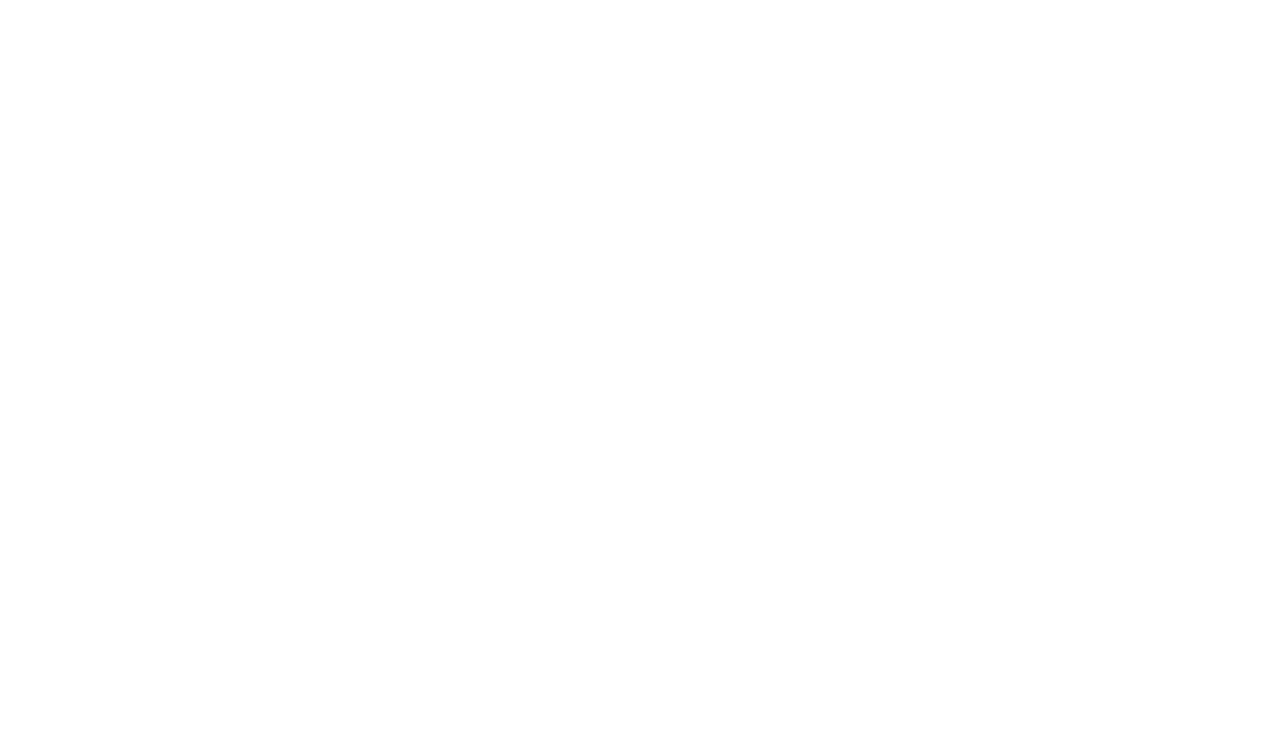
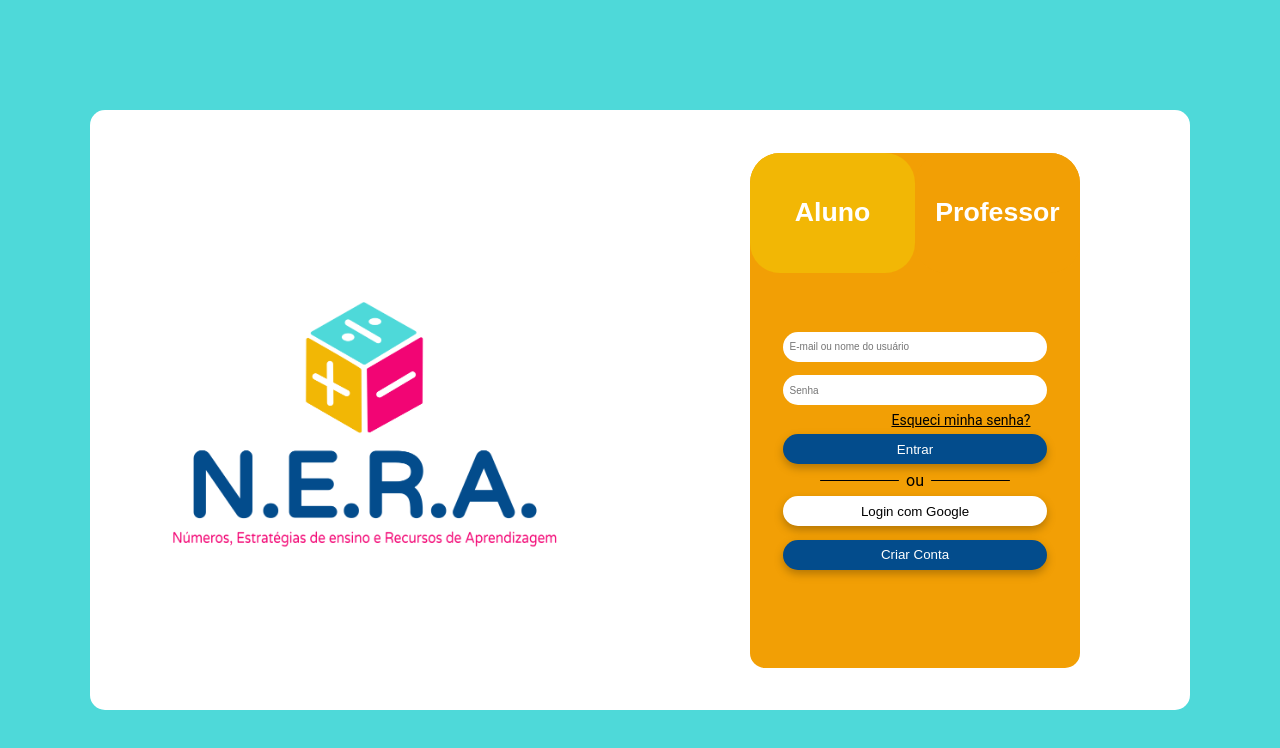
Before and after one commit to ViniciusCalo/NERA_Front, a React (Create React App) app: page /loginProfessor in a window 1280 px wide. Before the commit this address had no page. Shown: the top 748 px of the page. Built offline with nearby package versions, Linux system fonts and the light colour scheme.

Commit message:
update 2 files, copy 3 files, move 3 files and create 1 file

```diff
--- a/src/App.js
+++ b/src/App.js
@@ -4,7 +4,8 @@
 import Trilha from './pages/Trilha'
 import Modulo from './pages/Modulo'
 import Questao from './pages/Questao'
-import Login from './pages/LoginAluno';
+import LoginAluno from './pages/LoginAluno';
+import LoginProf from './pages/LoginProf';
 import { BrowserRouter, Routes, Route } from "react-router-dom";
 
 
@@ -20,7 +21,8 @@
           <Route path="trilha" element={<Trilha />} />
           <Route path="modulo" element={<Modulo />} />
           <Route path="questao" element={<Questao />} />
-          <Route path="login" element={<Login/>}/>
+          <Route path="loginAluno" element={<LoginAluno/>}/>
+          <Route path="loginProfessor" element={<LoginProf/>}/>
         </Route>
       </Routes>
     </BrowserRouter>
--- a/src/components/TelaLogin/index.js
+++ b/src/components/TelaLoginAluno/index.js
@@ -4,18 +4,14 @@
 
 
 
-const TelaLogin = () => {
+const TelaLoginAluno = () => {
   return (
     <C.Box>
         <C.Logo src={Logo}/>
         <C.Container>
         <C.DivButton>
-        <C.ButtonAlu>
-            <h1 class="h1Aluno">Aluno</h1>
-          </C.ButtonAlu>
-          <C.ButtonProf>
-            <h1 class="h1Prof">Professor</h1>
-          </C.ButtonProf>
+        <C.ButtonAlu>Estudante</C.ButtonAlu>
+          <C.ButtonProf>Professor</C.ButtonProf>
         </C.DivButton>
         <C.FormLogin>
         <C.Input type="text" placeholder="E-mail ou nome do usuário"/>
@@ -37,4 +33,4 @@
   );
 };
 
-export default TelaLogin;
+export default TelaLoginAluno;
--- /dev/null
+++ b/src/components/TelaLoginAluno/styles.js
@@ -0,0 +1,171 @@
+import styled from "styled-components";
+
+
+export const Box = styled.div`
+margin-top: 10%;
+width: 1100px;
+height: 600px;
+flex-shrink: 0;
+display: flex;
+ justify-content: center;
+  align-items: center;
+  background: white;
+  bottom: 0;
+  border-radius: 15px;
+`;
+
+export const Container = styled.div`
+display: flex;
+flex-direction: column;
+align-items: center;
+width: 100%;
+`
+
+export const Logo = styled.img`
+margin: 5%;
+flex-shrink: 0;
+width: 40%;
+`
+
+export const FormLogin = styled.form`
+display: flex;
+flex-direction: column;
+justify-content: center;
+align-items: center;
+margin-top: -10%;
+width: 60%;
+height: 450px;
+z-index: 0;
+border-radius: 15px;
+padding-top: 3%;
+background-color: #F2B705;
+`
+export const vetor = styled.img`
+margin: 5%;
+flex-shrink: 0;
+`
+export const Input = styled.input`
+width: 80%;
+height: 30px;
+padding: 2%;
+margin: 2%;
+border-radius: 15px;
+border: none;
+font-size: 10px;
+`
+export const Button = styled.button`
+width: 80%;
+height: 30px;
+margin: 2%;
+filter: drop-shadow(0px 4px 4px rgba(0, 0, 0, 0.25));
+border: none;
+background-color: #034C8C;
+border-radius: 15px;
+color: white;
+`
+
+export const ButtonG = styled.button`
+width: 80%;
+height: 30px;
+margin: 2%;
+filter: drop-shadow(0px 4px 4px rgba(0, 0, 0, 0.25));
+border: none;
+background-color: white;
+border-radius: 15px;
+color: black;
+`
+export const div = styled.div`
+display: flex;
+flex-direction: row;
+justify-content: right;
+align-items: center;
+width: 70%;
+`
+export const Text = styled.p`
+margin: 2%;
+font-size: 1.5em;
+`
+export const Link = styled.a`
+color: #000;
+font-family: Roboto;
+font-size: 14px;
+font-style: normal;
+font-weight: 400;
+line-height: normal;
+text-decoration-line: underline;
+`
+export const linha1 = styled.hr`
+position: absolute;
+width: 40%;
+height: 1px;
+margin: 2%;
+right: 0;
+border: none;
+background-color: black;
+border-radius: 15px;
+`
+export const linha2 = styled.hr`
+position: absolute;
+height: 1px;
+margin: 2%;
+width: 40%;
+border: none;
+background-color: black;
+border-radius: 15px;
+left: 0;
+`
+export const DivLinha = styled.div`
+position: relative;
+display: flex;
+flex-direction: row;
+justify-content: center;
+align-items: center;
+width: 60%;
+`;
+
+export const DivButton = styled.div`
+    position: relative;
+    z-index: 1;
+    display: flex;
+    flex-direction: row;
+    background-color: #F2B705;
+    width: 60%;
+    border-radius: 30px;
+    `;
+
+export const ButtonProf = styled.a`
+  color: #FFF;
+  font-family: Roboto;
+  font-size: 27px;
+  font-style: normal;
+  font-weight: 700;
+  line-height: normal;
+  display: flex;
+  justify-content: center;
+  align-items: center;
+  border: none;
+  width: 50%;
+  height: 120px;
+  bottom: 538px;
+  cursor: pointer;
+  background-color: #F29F05;
+  border-radius: 30px;
+    `
+export const ButtonAlu = styled.a`
+  color: #FFF;
+  font-family: Roboto;
+  font-size: 27px;
+  font-style: normal;
+  font-weight: 700;
+  line-height: normal;
+  display: flex;
+  justify-content: center;
+  align-items: center;
+  border: none;
+  width: 50%;
+  height: 120px;
+  bottom: 538px;
+  cursor: pointer;
+  background-color: #F2B705;
+  border-radius: 30px;
+  `
--- /dev/null
+++ b/src/components/TelaLoginProf/index.js
@@ -0,0 +1,40 @@
+import React from 'react'
+import * as C from './styles'
+import Logo from './img/logo.png'
+
+
+
+const TelaLoginProf = () => {
+  return (
+    <C.Box>
+        <C.Logo src={Logo}/>
+        <C.Container>
+        <C.DivButton>
+        <C.ButtonAlu>
+            <h1 class="h1Aluno">Aluno</h1>
+          </C.ButtonAlu>
+          <C.ButtonProf>
+            <h1 class="h1Prof">Professor</h1>
+          </C.ButtonProf>
+        </C.DivButton>
+        <C.FormLogin>
+        <C.Input type="text" placeholder="E-mail ou nome do usuário"/>
+        <C.Input type="password" placeholder="Senha"/>
+        <C.div>
+            <C.Link>Esqueci minha senha?</C.Link>
+        </C.div>
+        <C.Button>Entrar</C.Button>
+        <C.DivLinha>
+            <C.linha1></C.linha1>
+            ou
+            <C.linha2></C.linha2>
+        </C.DivLinha>
+        <C.ButtonG> Login com Google</C.ButtonG>
+        <C.Button>Criar Conta</C.Button>
+        </C.FormLogin>
+        </C.Container>
+    </C.Box>
+  );
+};
+
+export default TelaLoginProf;
--- a/src/components/TelaLogin/styles.js
+++ b/src/components/TelaLoginProf/styles.js
@@ -38,7 +38,7 @@
 z-index: 0;
 border-radius: 15px;
 padding-top: 3%;
-background-color: #F2B705;
+background-color: #F29F05;
 `
 export const vetor = styled.img`
 margin: 5%;
@@ -128,7 +128,7 @@
     z-index: 1;
     display: flex;
     flex-direction: row;
-    background-color: #F2B705;
+    background-color: #F29F05;
     width: 60%;
     border-radius: 30px;
     `;
--- a/src/pages/LoginAluno.js
+++ b/src/pages/LoginAluno.js
@@ -1,11 +1,11 @@
 import React from 'react'
 import GlobalStyle from '../styles/login'
-import TelaLogin from '../components/TelaLogin'
+import TelaLoginAluno from '../components/TelaLoginAluno'
 
 const LoginAluno = () => {
   return (
     <>
-    <TelaLogin/>
+    <TelaLoginAluno/>
     <GlobalStyle/>
     </>
   )
--- /dev/null
+++ b/src/pages/LoginProf.js
@@ -0,0 +1,14 @@
+import React from 'react'
+import GlobalStyle from '../styles/login'
+import TelaLoginProf from '../components/TelaLoginProf'
+
+const LoginProf = () => {
+  return (
+    <>
+    <TelaLoginProf/>
+    <GlobalStyle/>
+    </>
+  )
+}
+
+export default LoginProf
```
Also changed, not shown: src/components/TelaLoginAluno/img/logo.png (renamed from src/components/TelaLogin/img/logo.png), src/components/TelaLoginProf/img/logo.png (added).
